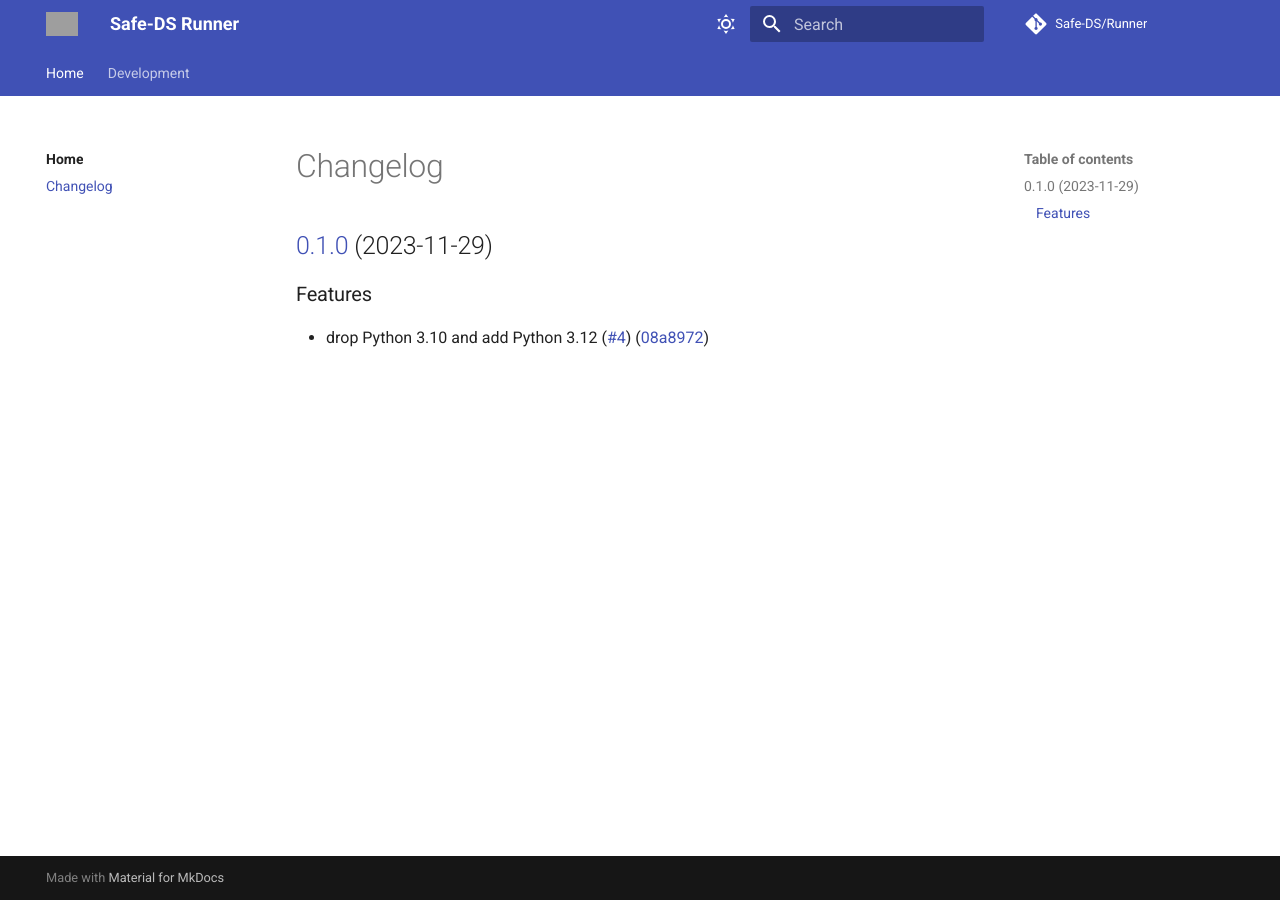
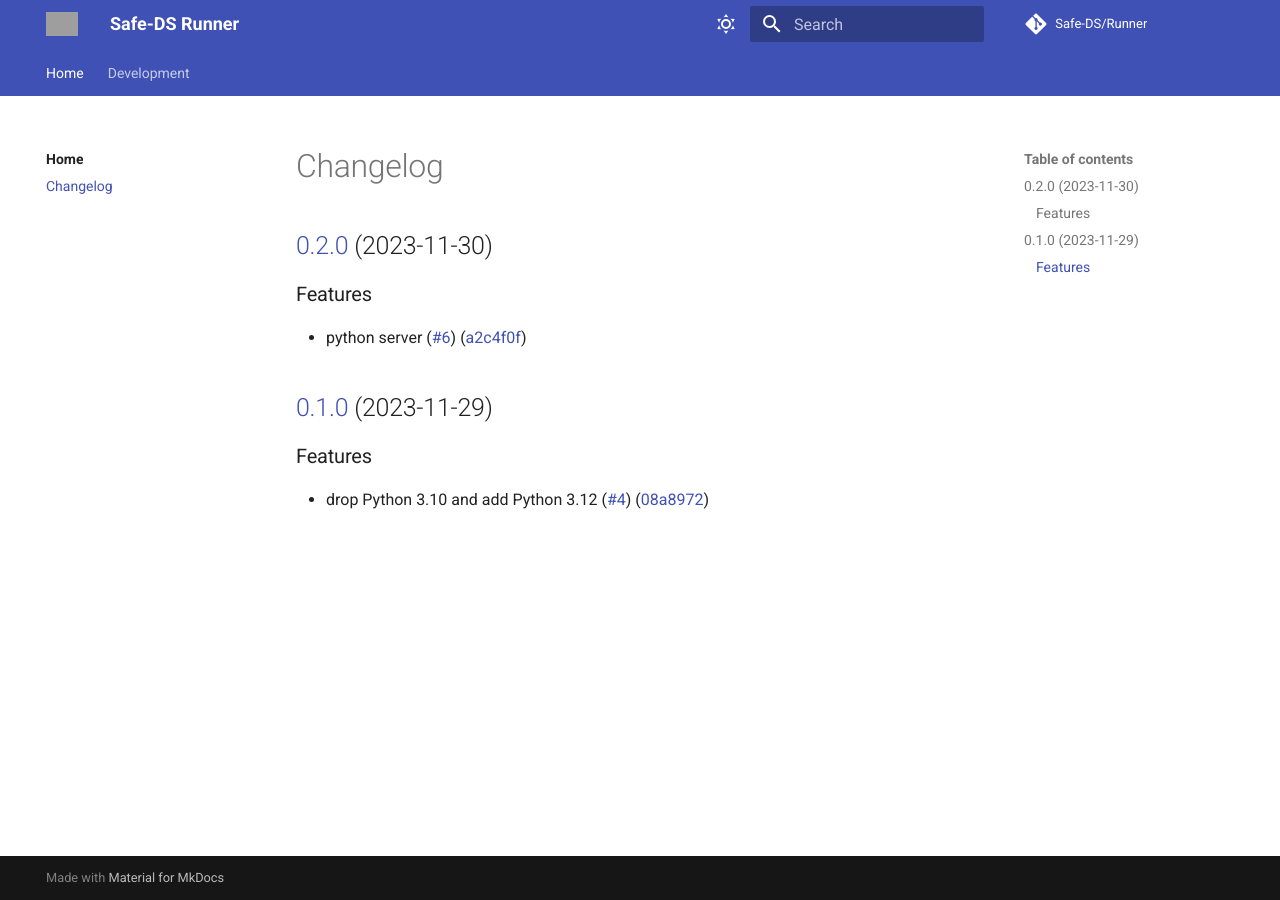
Before and after one commit to Safe-DS/Runner, an MkDocs documentation site: the page built from docs/CHANGELOG.md, in a window 1280 px wide. Built offline with MkDocs 1.6.1 and Material for MkDocs 9.7.7, drawn with Linux system fonts in a browser that asks for light colours; comment, search, counter and statistics services are not loaded; grey boxes are pictures that could not be loaded.

Commit message:
chore(release): 0.2.0 [skip ci]
## [0.2.0](https://github.com/Safe-DS/Runner/compare/v0.1.0...v0.2.0) (2023-11-30)

### Features

* python server ([#6](https://github.com/Safe-DS/Runner/issues/6)) ([a2c4f0f](https://github.com/Safe-DS/Runner/commit/a2c4f0f1d0cd084bce47e4baf888ef50bf2e22df))

```diff
--- a/docs/CHANGELOG.md
+++ b/docs/CHANGELOG.md
@@ -1,3 +1,10 @@
+## [0.2.0](https://github.com/Safe-DS/Runner/compare/v0.1.0...v0.2.0) (2023-11-30)
+
+
+### Features
+
+* python server ([#6](https://github.com/Safe-DS/Runner/issues/6)) ([a2c4f0f](https://github.com/Safe-DS/Runner/commit/a2c4f0f1d0cd084bce47e4baf888ef50bf2e22df))
+
 ## [0.1.0](https://github.com/Safe-DS/Runner/compare/v0.0.1...v0.1.0) (2023-11-29)
 
 
--- a/pyproject.toml
+++ b/pyproject.toml
@@ -1,6 +1,6 @@
 [tool.poetry]
 name = "safe-ds-runner"
-version = "0.1.0"
+version = "0.2.0"
 description = "Execute Safe-DS programs that were compiled to Python."
 authors = ["Lars Reimann <mail@larsreimann.com>"]
 license = "MIT"
```
